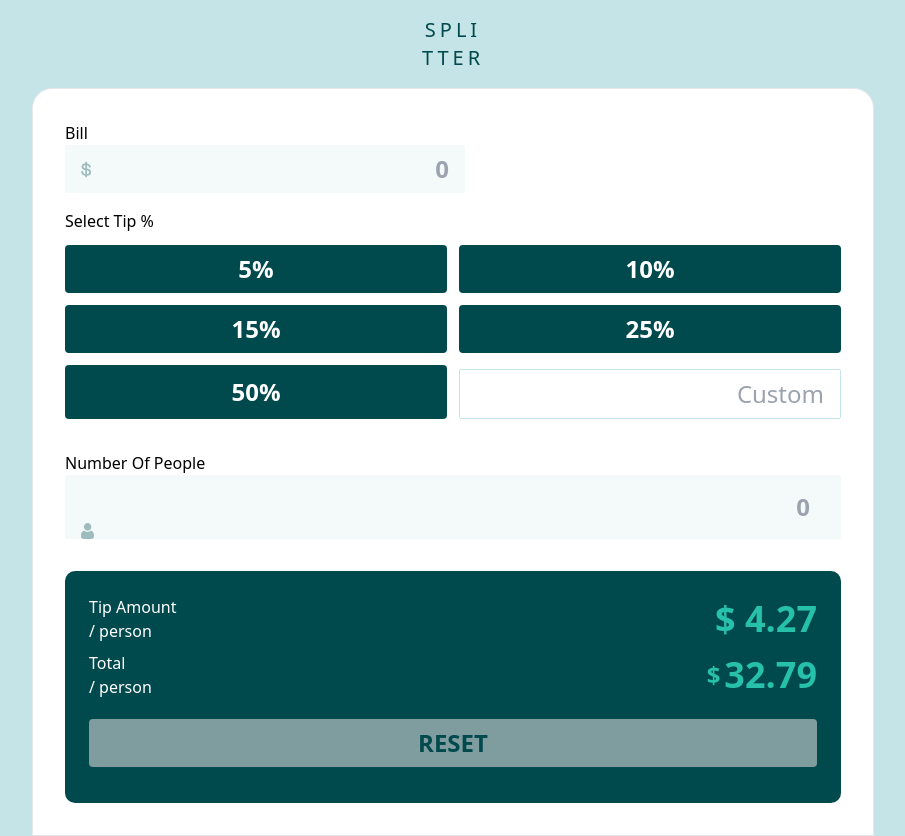
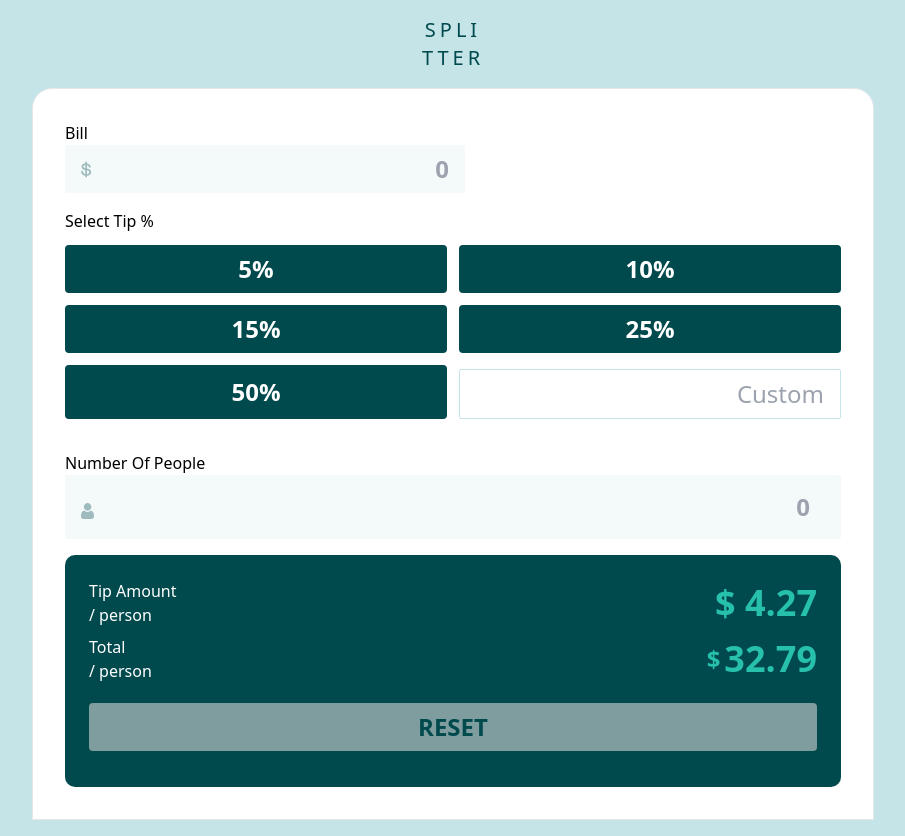
Before and after one commit to mbtenkorang/tip-calculator-app, a React (Vite) app: page / in a window 1280 px wide. Shown: the whole page, without its empty margins (187-1092 px from the left). Built offline with nearby package versions, Linux system fonts and the light colour scheme; the HTML template or start-up script is replaced by a standard one.

Commit message:
Improve styles

```diff
--- a/src/components/NumberOfPeople.jsx
+++ b/src/components/NumberOfPeople.jsx
@@ -2,10 +2,10 @@ import personIcon from '../assets/images/icon-person.svg';
 
 function NumberOfPeople({ numberOfPeople, input_no_of_people }) {
   return (
-    <section className="pb-4 mb-4">
+    <section className="mb-4">
       <label htmlFor="number_of_people">Number Of People</label>
-      <div className="flex items-end">
-        <span className="absolute z-[3] flex items-center pl-4 pt-4">
+      <div className="flex items-center">
+        <span className="absolute z-[3] flex items-center pl-4 pt-2">
           <img
             src={personIcon}
             alt=""
```
